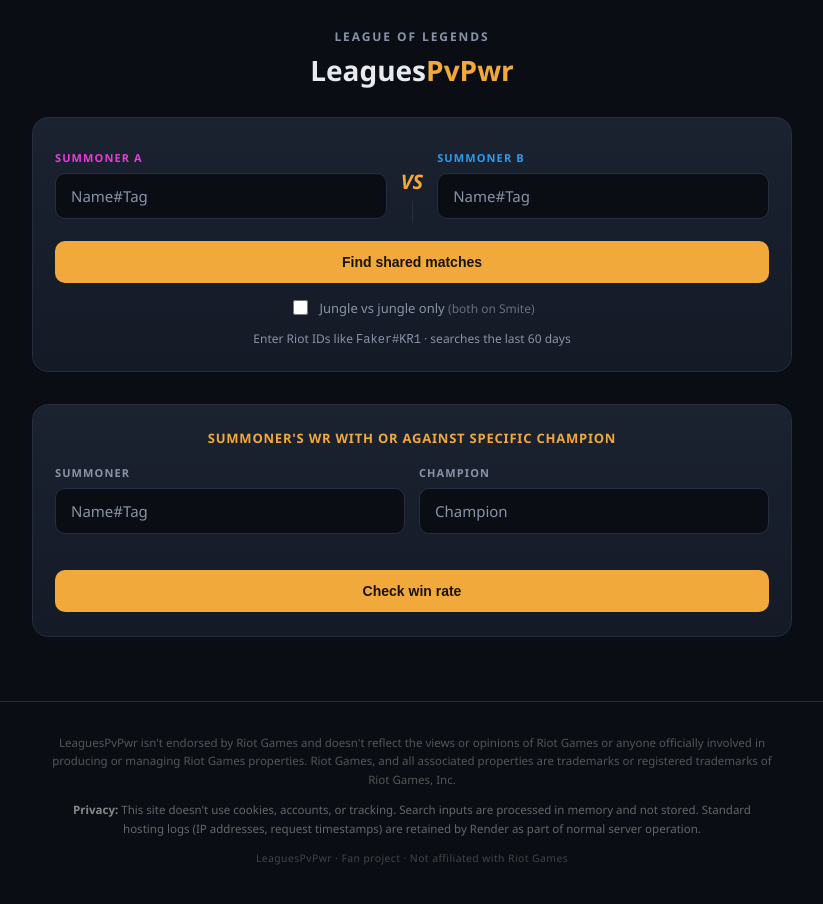
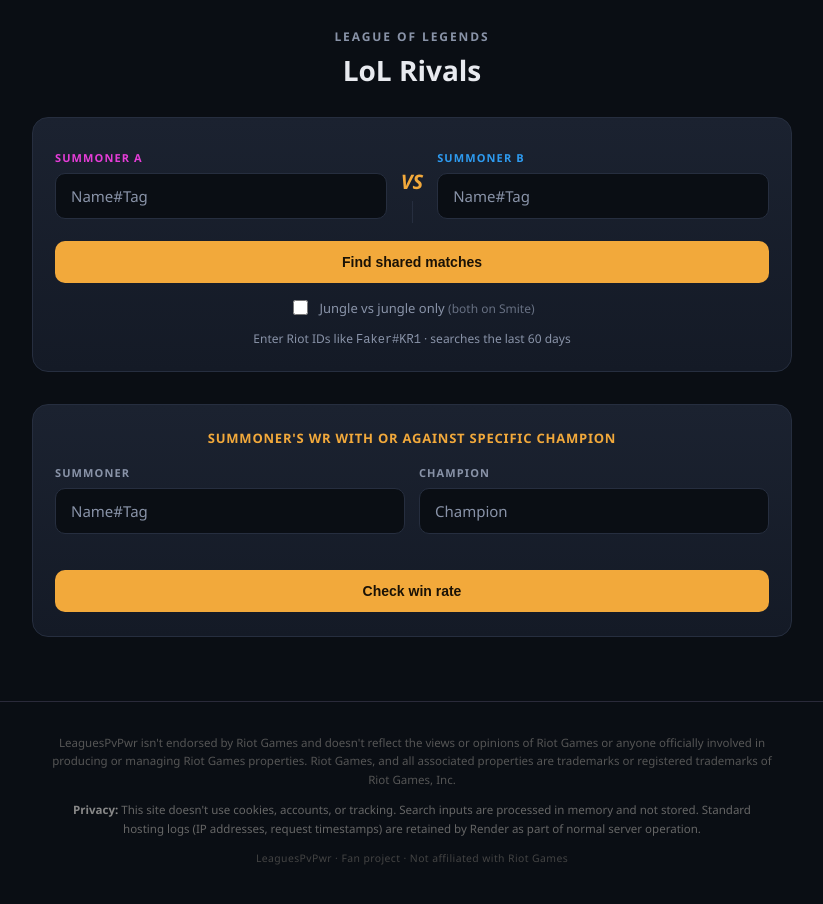
Before and after one commit to nicosandes-oss/site-test, a website: page lolsite/public/index.html in a window 1280 px wide. Shown: the whole page, without its empty margins (228-1051 px from the left). Drawn offline with Linux system fonts and the light colour scheme; no server answers.

Commit message:
Update index.html

```diff
--- a/lolsite/public/index.html
+++ b/lolsite/public/index.html
@@ -269,7 +269,7 @@ footer p {
 <body>
   <div class="shell">
     <div class="eyebrow">League of Legends</div>
-    <h1>Leagues<span>PvPwr</span></h1>
+    <h1>LoL Rivals</h1>
 
     <div class="hero-card">
       <div class="matchup-row">
```
